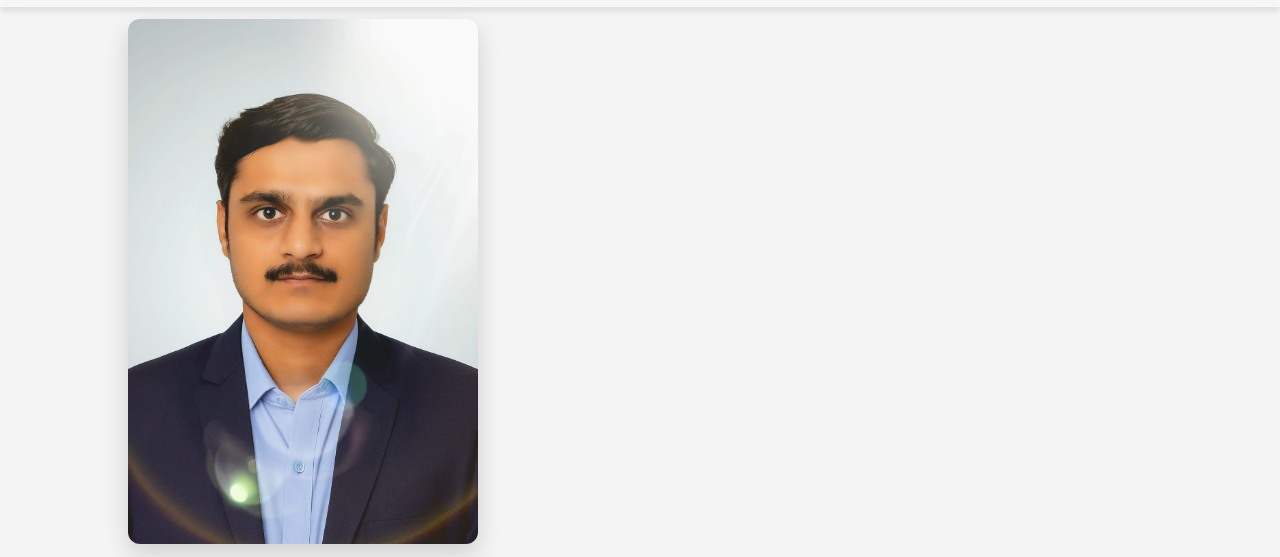
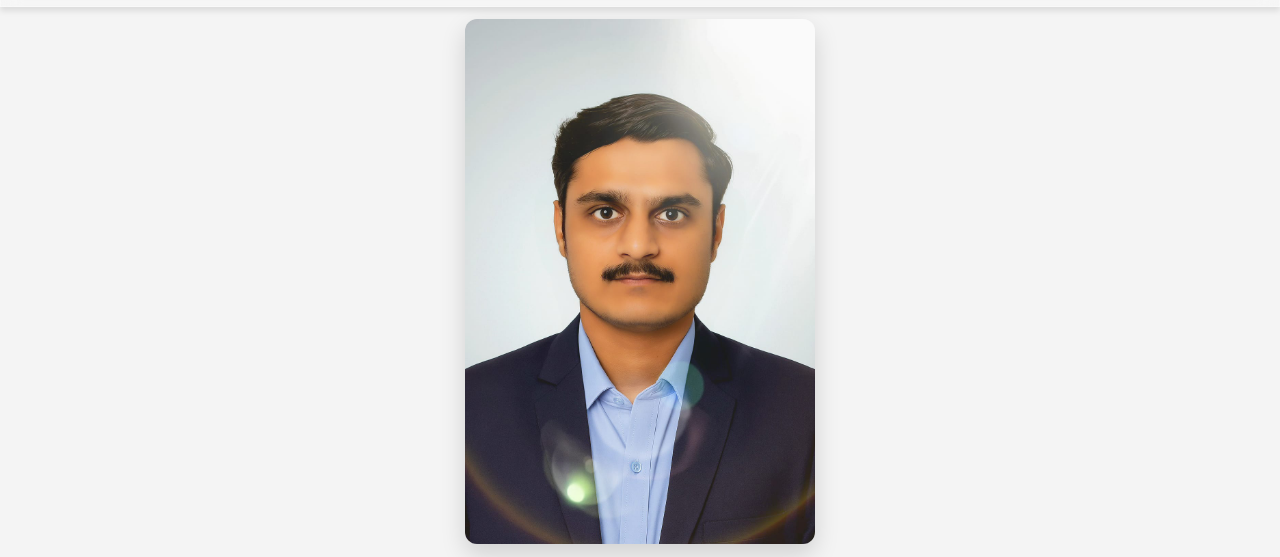
Before and after one commit to Pranavm103/Portfolio2025, a website: page index.html in a window 1280 px wide. Shown: the part 61-618 px from the top of the page. Drawn offline with nearby package versions, Linux system fonts and the light colour scheme.

```diff
--- a/index.html
+++ b/index.html
@@ -48,10 +48,11 @@
       </div>
     </nav>
 
-    <div id="about" class="about-section reveal">
+    <section id="about" class="about-section reveal">
       <div class="mb-2 about-image">
         <img src="professional.jpg" alt="Pranav More" />
       </div>
+      </section>
 
       <section class="mt-2 intro-section reveal">
         <h1>
@@ -62,7 +63,7 @@
           Hi! I'm Pranav, a Full Stack Developer based in Pune, India.
         </p>
       </section>
-    </div>
+
 
     <div class="container my-5 reveal" id="work">
       <h1 class="text-center">Work</h1>
--- a/style.css
+++ b/style.css
@@ -48,7 +48,7 @@
   padding: 80px 10%;
   background-color: #f4f4f4;
   flex-wrap: wrap;
-  flex-direction: row; /* Now: image left, text right */
+  flex-direction: row;  /* Now: image left, text right */
 }
 
 .about-image {
@@ -57,11 +57,16 @@
 }
 .about-image img {
   width: 100%;
-  width: 350px; /* ↓ reduced from 500px */
+  width: 350px;
+ /* ↓ reduced from 500px */
+
   height: auto;
   border-radius: 12px;
   box-shadow: 0 10px 25px rgba(0, 0, 0, 0.15);
   transition: transform 0.3s ease;
+  display: block;
+  margin-left: auto;
+  margin-right: auto;
 }
 
 
@@ -577,3 +582,8 @@
 .demo-btn:active {
     transform: scale(0.9);
 }
+
+/* #about{
+  display: flex ;
+  text-align: center;
+} */
```
